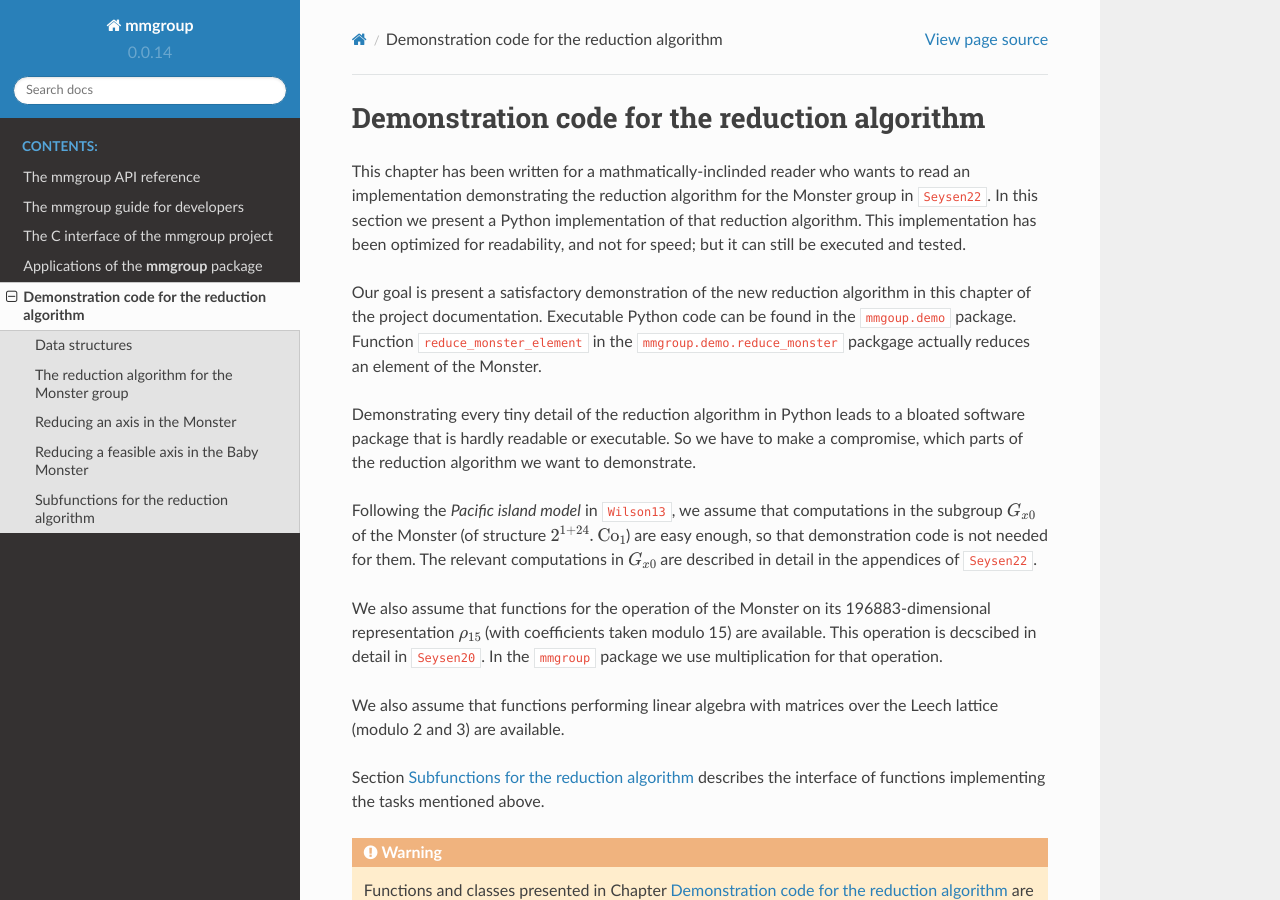
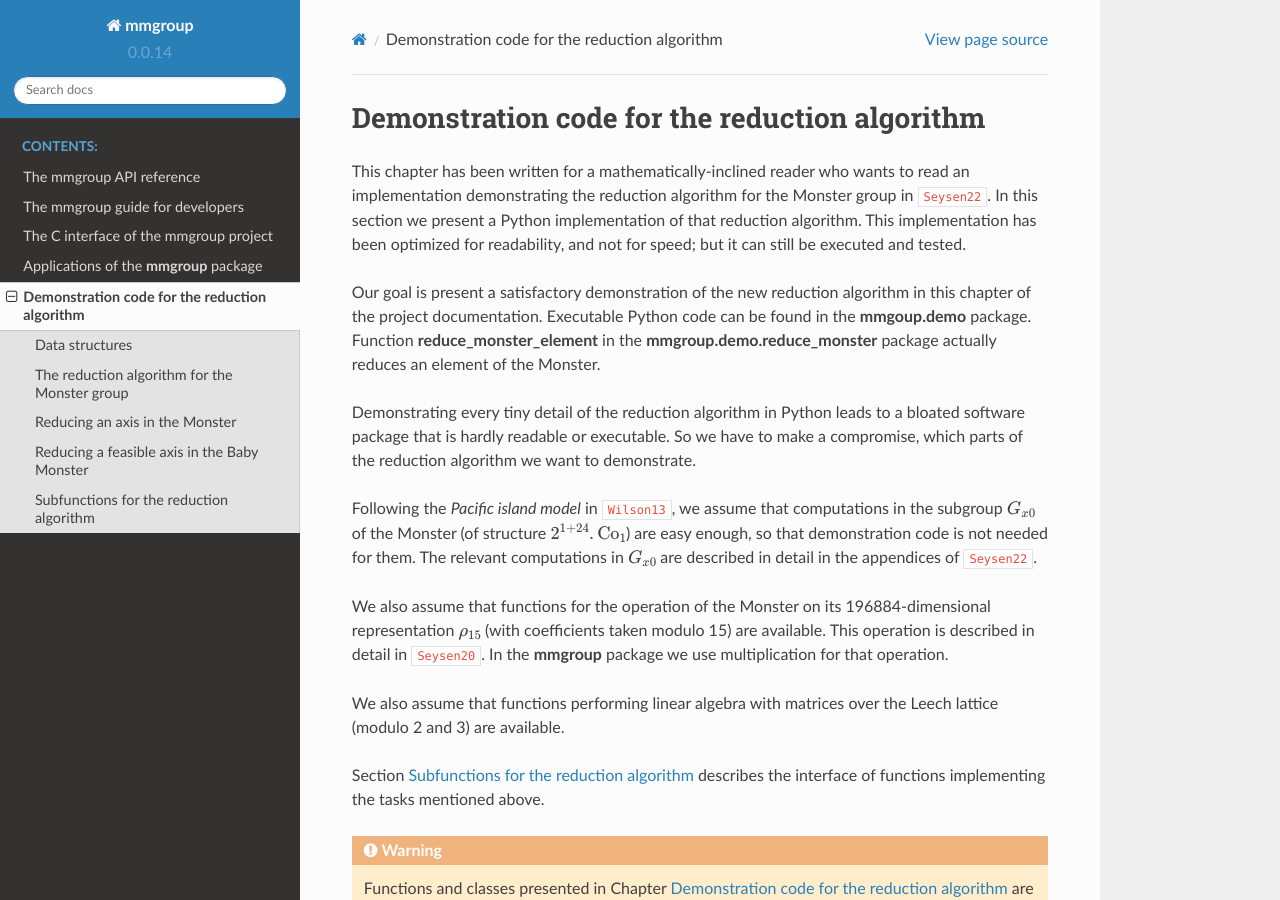
Before and after one commit to Martin-Seysen/mmgroup, a Sphinx documentation site: the page built from docs/source/demo_reduction.rst, in a window 1280 px wide and 900 px high. Built offline with Sphinx 7.4.7 and the Read the Docs theme 2.0.0, drawn with Linux system fonts in a browser that asks for light colours; cross-references to code outside the pages are shown as plain code; the version number is read from the project's files by our own code.

Commit message:
Minor fixes in documentation

```diff
--- a/docs/source/demo_reduction.rst
+++ b/docs/source/demo_reduction.rst
@@ -9,7 +9,7 @@ Demonstration code for the reduction algorithm
 ===============================================
 
 
-This chapter has been written for a mathmatically-inclinded reader who
+This chapter has been written for a mathematically-inclined reader who
 wants to read an implementation demonstrating the reduction algorithm
 for the Monster group in :cite:`Seysen22`.
 In this section we present a Python implementation of that reduction
@@ -18,9 +18,9 @@ and not for speed; but it can still be executed and tested.
 
 Our goal is present a satisfactory demonstration of the new reduction
 algorithm in this chapter of the project documentation. Executable
-Python code can be found in the ``mmgoup.demo`` package. Function
-``reduce_monster_element`` in the ``mmgroup.demo.reduce_monster``
-packgage actually reduces an element of the Monster.
+Python code can be found in the **mmgoup.demo** package. Function
+**reduce_monster_element** in the **mmgroup.demo.reduce_monster**
+package actually reduces an element of the Monster.
 
 Demonstrating every tiny detail of the reduction algorithm in Python
 leads to a bloated software package that is hardly readable or
@@ -35,9 +35,9 @@ in :math:`G_{x0}` are described in detail in the appendices of
 :cite:`Seysen22`.
 
 We also assume that functions for the operation of the Monster on
-its 196883-dimensional representation :math:`\rho_{15}` (with
+its 196884-dimensional representation :math:`\rho_{15}` (with
 coefficients taken modulo 15) are available. This operation
-is decscibed in detail in :cite:`Seysen20`. In the ``mmgroup``
+is described in detail in :cite:`Seysen20`. In the **mmgroup**
 package we use multiplication for that operation.
 
 We also assume that functions performing linear algebra with matrices
```
Also changed, not shown: 3 other files.
